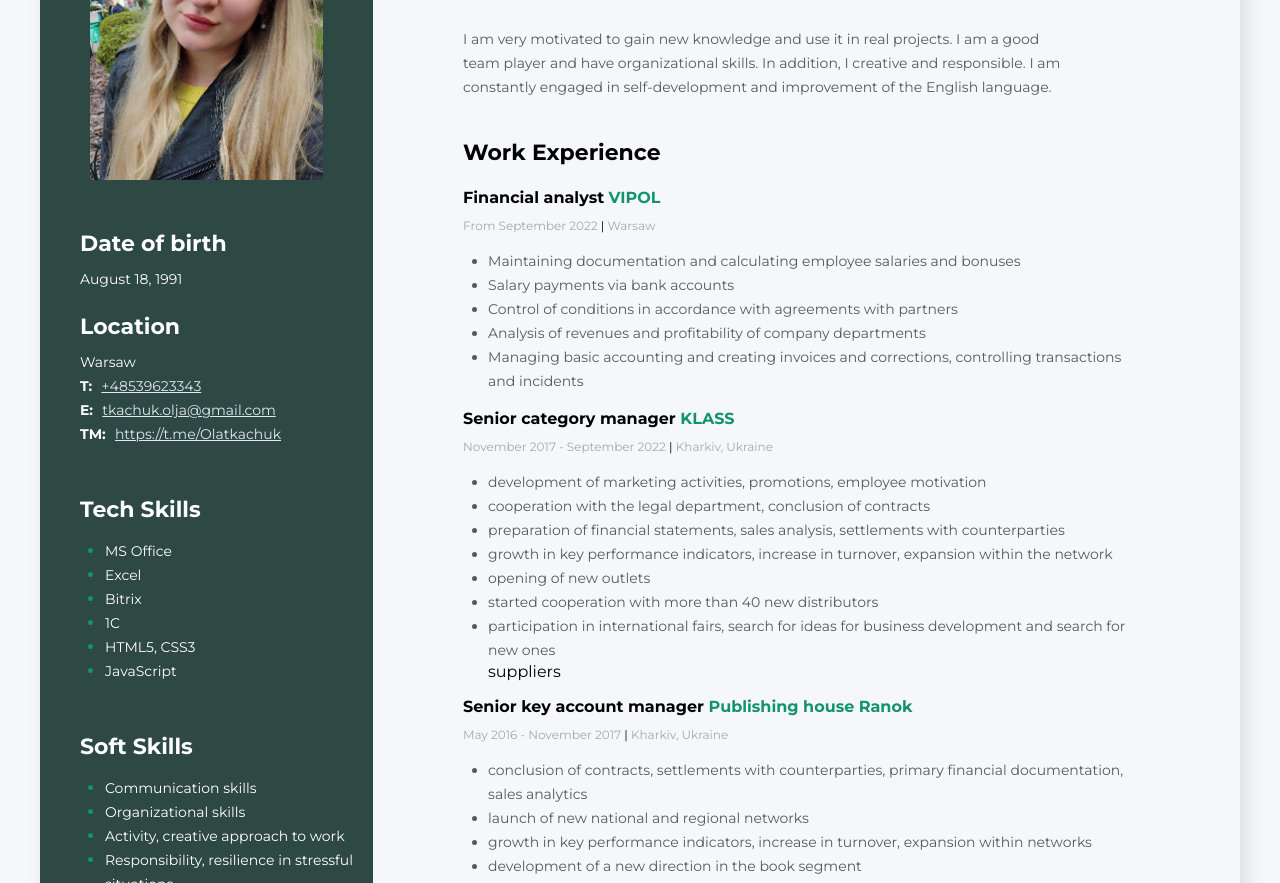
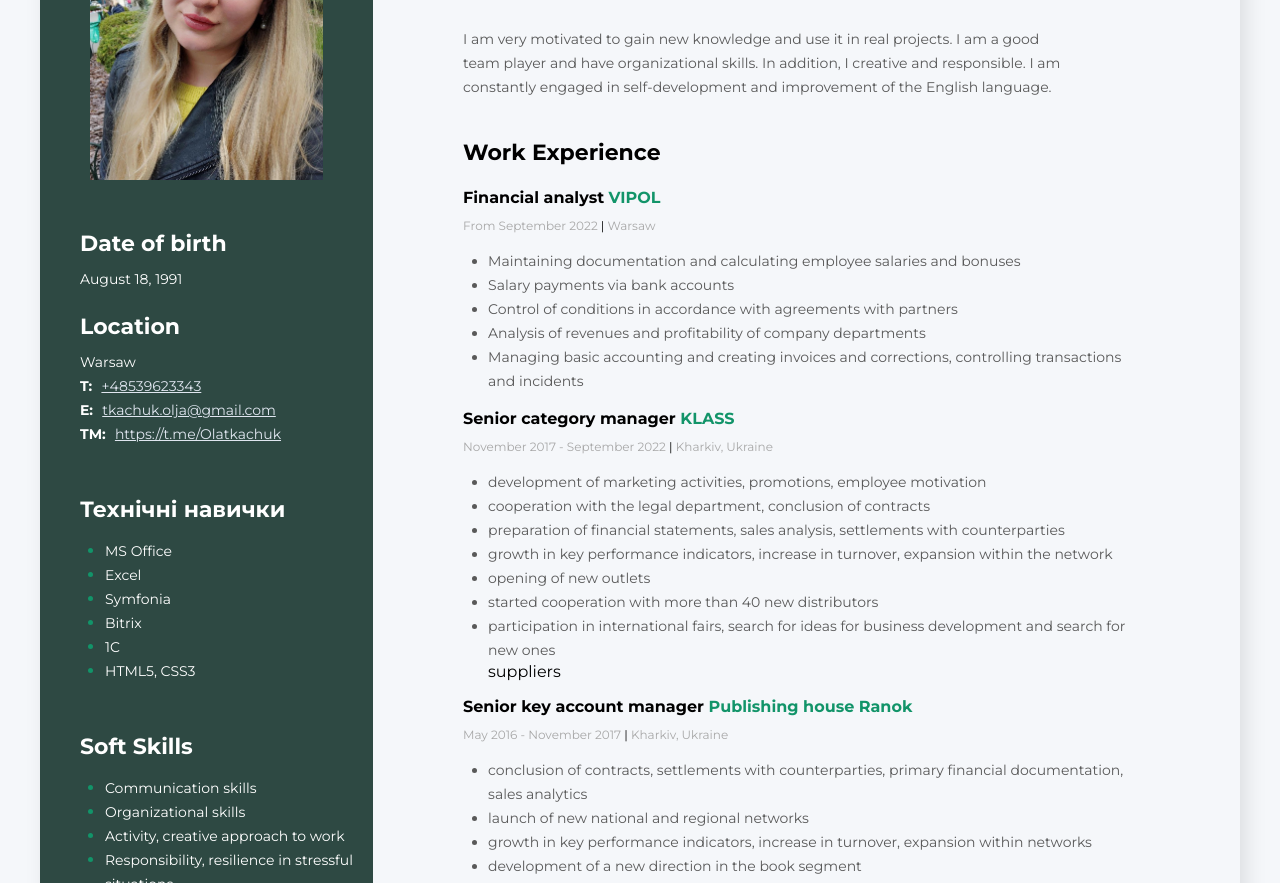
Before and after one commit to Olala1808/my_resume, a plain HTML site: page docs/index_en.html in a window 1280 px wide. Shown: the part 218-1101 px from the top of the page. Drawn offline with Linux system fonts and the light colour scheme.

Commit message:
Updated tech skills

```diff
--- a/docs/index_en.html
+++ b/docs/index_en.html
@@ -126,14 +126,14 @@ suppliers
     <div>
     <!---tech skills sections-->
     <div class="tech-skills-sections">
-            <h3 class="sidebar-title">Tech Skills</h3>
+        <h3 class="sidebar-title">Технічні навички</h3>
         <ul class="tech-skills-list">
             <li class="tech-skills-item"><span class="tech-skills-item-text">MS Office</span></li>
             <li class="tech-skills-item"><span class="tech-skills-item-text">Excel</span></li>
+            <li class="tech-skills-item"><span class="tech-skills-item-text">Symfonia</span></li>
             <li class="tech-skills-item"><span class="tech-skills-item-text">Bitrix</span></li>
             <li class="tech-skills-item"><span class="tech-skills-item-text">1C</span></li>
             <li class="tech-skills-item"><span class="tech-skills-item-text">HTML5, CSS3</span></li>
-                <li class="tech-skills-item"><span class="tech-skills-item-text">JavaScript</span></li>
         </ul>
     </div>
 
```
Also changed, not shown: docs/index.html (+2 -2 lines), docs/index_ua.html (+4 -4 lines). Lines whose indentation alone changed are shown as unchanged.
